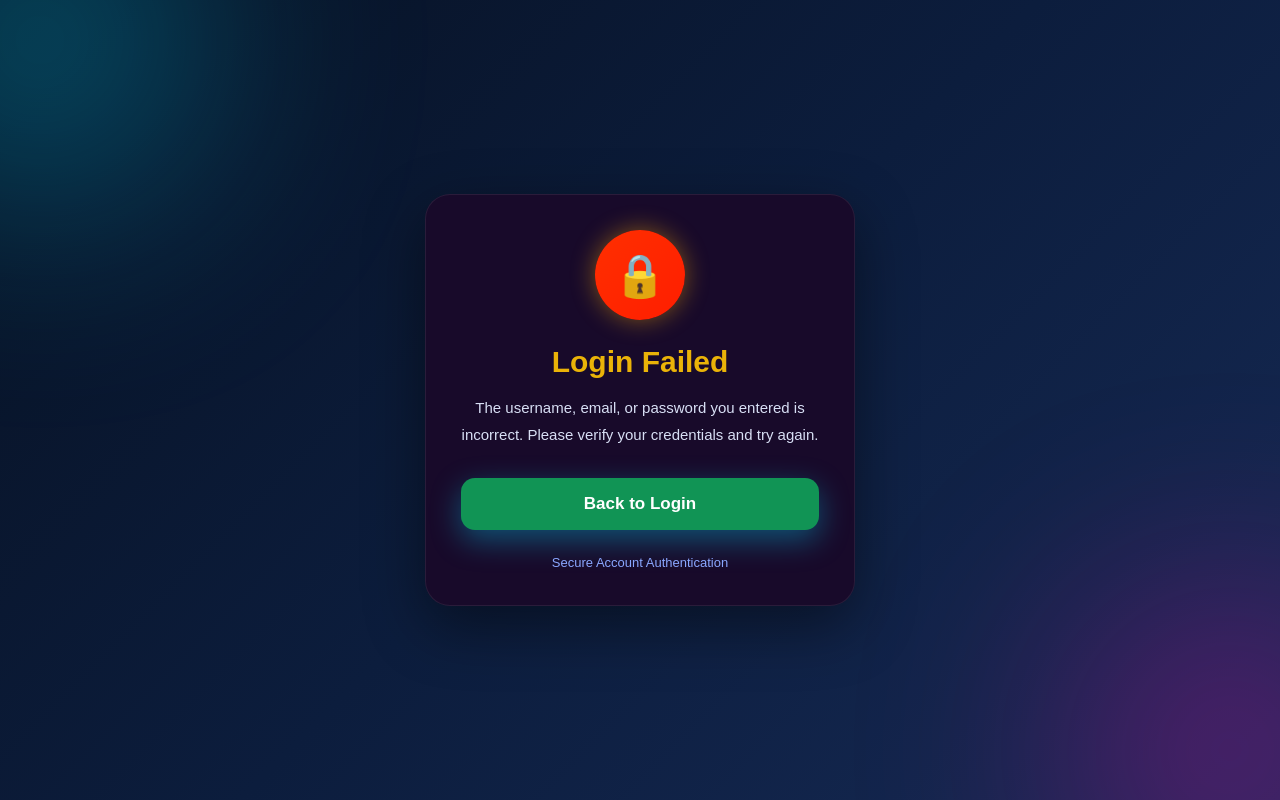
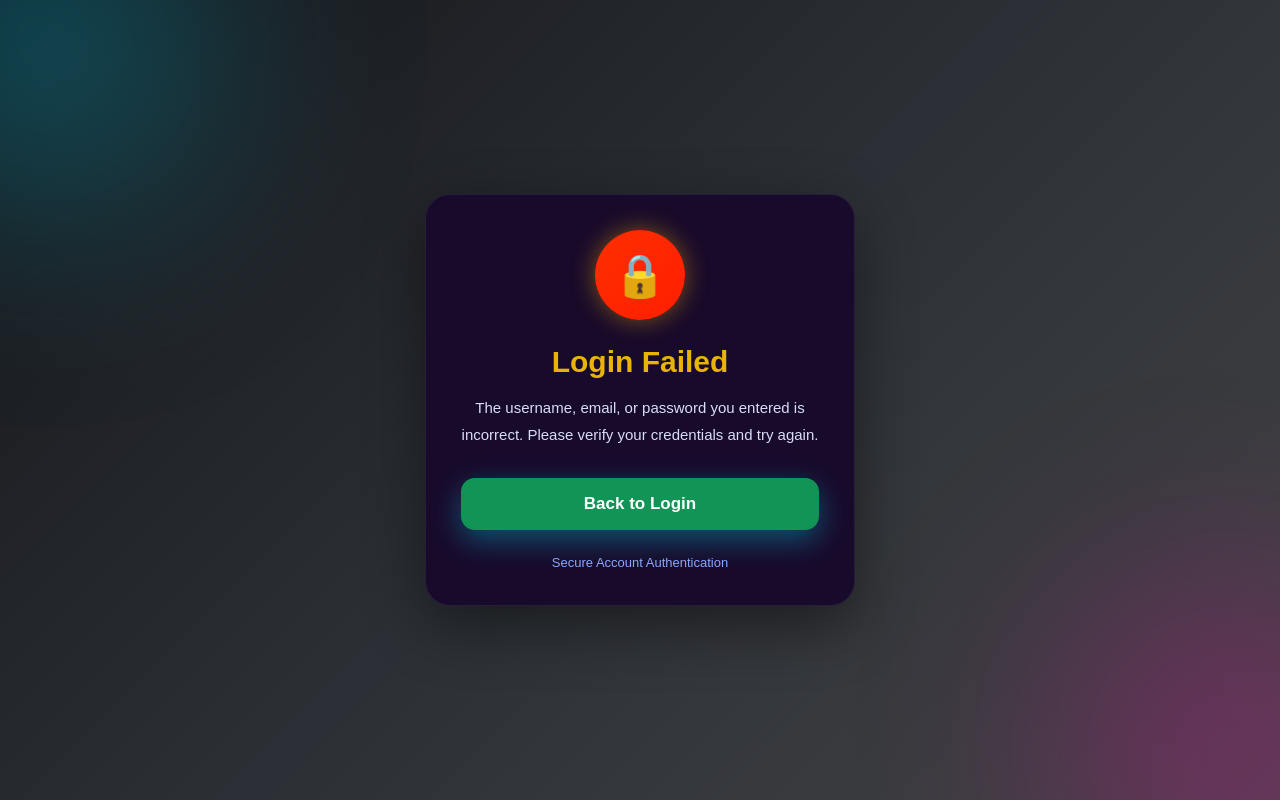
Before and after one commit to Pedrollaverrissie/Pjt3, a Flask app: template templates/invalid_login.html in a window 1280 px wide. Run offline with Flask 3, Linux system fonts and the light colour scheme; the template is opened without the code that fills it, so the values that code supplies are empty.

Commit message:
Update project with latest changes

```diff
--- a/templates/invalid_login.html
+++ b/templates/invalid_login.html
@@ -28,9 +28,9 @@ padding:20px;
 
 background:linear-gradient(
 135deg,
-#071122,
-#0c1d3d,
-#162a55
+#141518,
+#2c3036,
+#424345
 );
 
 overflow:hidden;
```
